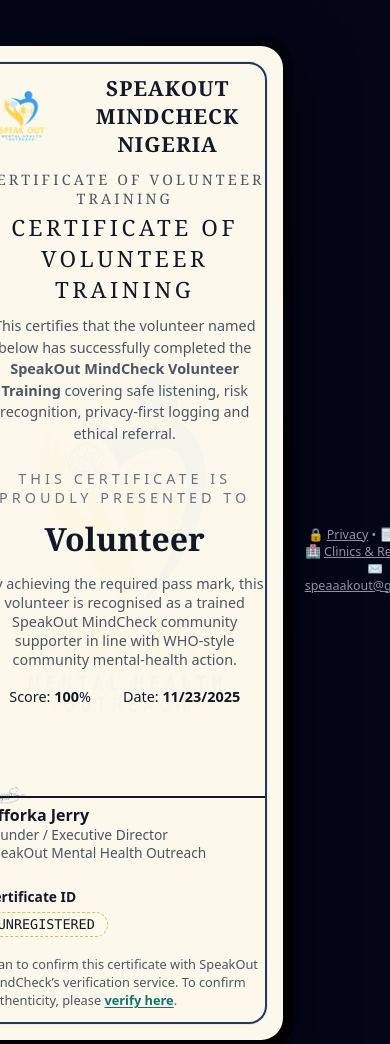
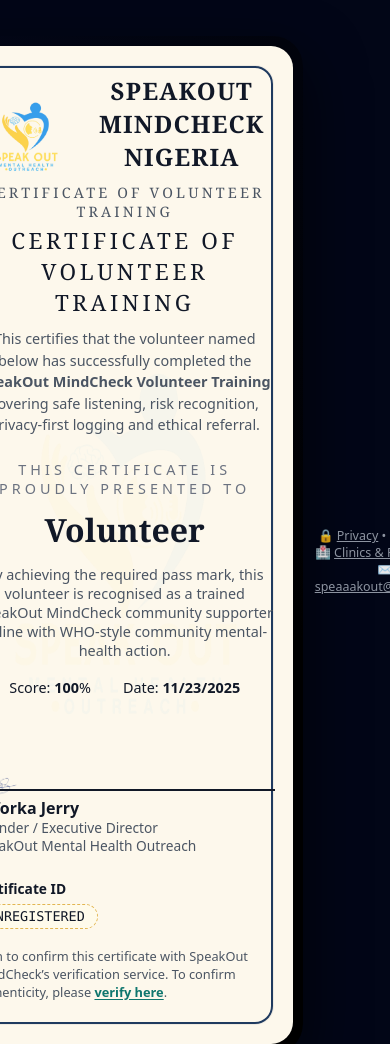
Before and after one commit to speakoutMentalHealth/MindCheck, a plain HTML site: page certificate.html in a window 390 px wide. Shown: the top 1044 px of the page. Drawn offline with Linux system fonts and the light colour scheme.

Commit message:
Update certificate.html

```diff
--- a/certificate.html
+++ b/certificate.html
@@ -54,7 +54,7 @@
       margin:0 auto;
       background:var(--paper);
       border-radius:22px;
-      padding:36px 60px 26px; /* slightly tighter so it fits better */
+      padding:34px 60px 46px; /* extra bottom padding so signature stays inside */
       max-width:1120px;
       aspect-ratio:11/8.5; /* landscape */
       box-sizing:border-box;
@@ -68,7 +68,7 @@
     .cert-paper::before{
       content:"";
       position:absolute;
-      inset:16px; /* a little closer to the edge */
+      inset:20px; /* moves inner border slightly inward for more breathing room */
       border-radius:18px;
       border:2px solid var(--blue-border);
       box-shadow:0 0 0 1px rgba(15,23,42,.06);
@@ -105,20 +105,21 @@
     .org-row{
       display:flex;
       justify-content:center;
-      align-items:center;
+      align-items:flex-end;  /* bottom-align so logo doesn’t drop below the text line */
       gap:12px;
       margin-bottom:4px;
     }
 
     .org-logo{
-      height:64px;
+      height:86px;           /* larger logo */
       width:auto;
       object-fit:contain;
+      display:block;
     }
 
     .org-name{
       font-family:"Georgia","Times New Roman",serif;
-      font-size:1.6rem;
+      font-size:1.8rem;
       font-weight:700;
       letter-spacing:.05em;
       color:var(--ink);
@@ -127,7 +128,7 @@
 
     /* smaller label above main heading */
     .cert-title{
-      margin:12px 0 4px;
+      margin:10px 0 4px;
       font-family:"Georgia","Times New Roman",serif;
       font-size:.9rem;
       letter-spacing:.22em;
@@ -194,7 +195,7 @@
 
     /* BOTTOM AREA */
     .bottom-row{
-      margin-top:30px;
+      margin-top:28px;
       display:flex;
       align-items:flex-end;
       justify-content:space-between;
@@ -203,7 +204,7 @@
     }
 
     .sign-block{
-      min-width:280px;
+      min-width:300px;
     }
 
     .sign-top-row{
@@ -212,19 +213,19 @@
       margin-bottom:0;
     }
 
-    /* bigger signature, still sitting nicely on the line */
+    /* big signature, still above the inner border */
     .sign-signature{
-      height:90px;          /* made noticeably larger */
+      height:90px;
       width:auto;
       object-fit:contain;
-      margin-bottom:-12px;  /* so it sits on the line */
+      margin-bottom:-10px;  /* sits neatly on the line, not below */
       background:transparent;
       mix-blend-mode:multiply;
     }
 
     .sign-line{
       border-bottom:2px solid var(--ink);
-      width:280px;
+      width:300px;
       margin:0;
     }
 
@@ -321,17 +322,17 @@
       .cert-frame{padding:10px;}
       .cert-paper{
         aspect-ratio:auto;
-        padding:24px 18px 18px;
+        padding:24px 18px 30px;
       }
-      .org-logo{height:52px;}
-      .org-name{font-size:1.3rem;}
+      .org-logo{height:72px;}
+      .org-name{font-size:1.5rem;}
       .cert-main-heading{font-size:1.4rem;}
       .cert-text-main,
       .skills-text{font-size:.9rem;}
       .cert-name{font-size:2rem;}
       .bottom-row{
         align-items:flex-start;
-        gap:26px;
+        gap:24px;
       }
       .qr-block{
         text-align:left;
@@ -342,17 +343,17 @@
         height:96px;
       }
       .sign-signature{
-        height:70px;       /* still big on mobile */
-        margin-bottom:-10px;
+        height:72px;
+        margin-bottom:-8px;
       }
     }
 
-    /* print: keep it clean on ONE landscape A4 page */
+    /* print: one landscape A4 page */
     @media print{
       body{background:#ffffff!important;}
       @page{
         size:A4 landscape;
-        margin:6mm; /* smaller margin so it fills more of the page */
+        margin:6mm;
       }
       .cert-frame{
         box-shadow:none;
@@ -360,7 +361,7 @@
       }
       .cert-paper{
         box-shadow:none;
-        transform:scale(0.94);  /* slightly larger but still safe for one page */
+        transform:scale(0.92);
         transform-origin:top left;
       }
       .no-print{
@@ -391,7 +392,6 @@
                 <div class="org-name">SpeakOut MindCheck Nigeria</div>
               </div>
 
-              <!-- layout similar to sample: small label + main heading -->
               <div class="cert-title">Certificate of Volunteer Training</div>
               <div class="cert-main-heading">Certificate of Volunteer Training</div>
 
@@ -420,7 +420,7 @@
               <!-- signature -->
               <div class="sign-block">
                 <div class="sign-top-row">
-                  <!-- use transparent PNG if possible for no background -->
+                  <!-- use transparent PNG for best result -->
                   <img src="icons/signature.png" alt="Signature of Offorka Jerry" class="sign-signature">
                 </div>
                 <div class="sign-line"></div>
```
